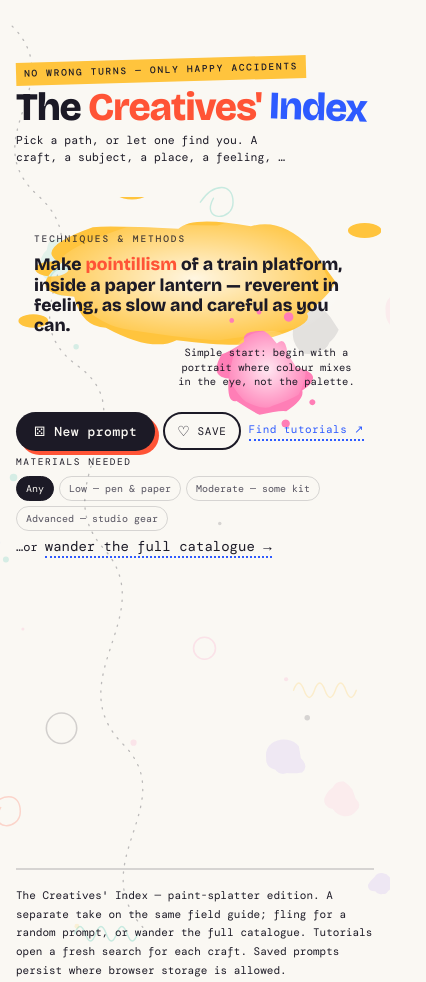
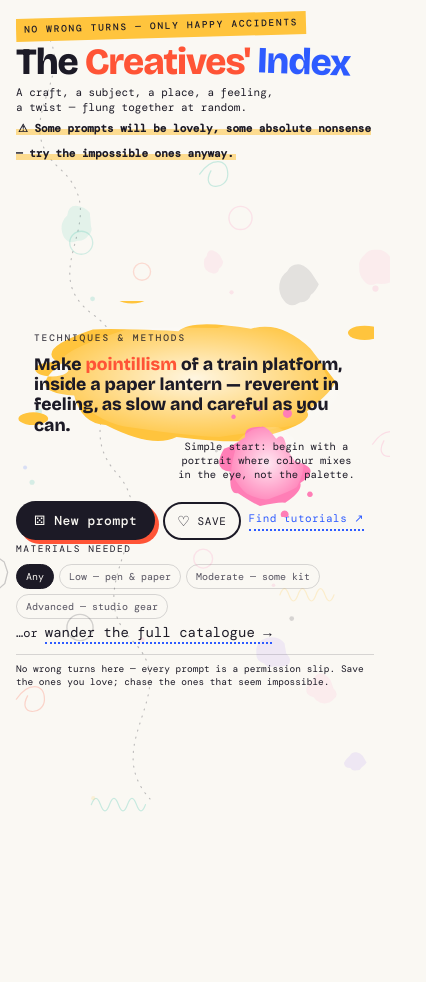
Before and after one commit to TKB789/CreativesIndex, a plain HTML site: page index.html in a window 390 px wide. Shown: the whole page, 426 px wide, since content can reach past the window. After the commit the page ends 844 px from the top, so only its background shows below. Drawn offline with nearby package versions, Linux system fonts and the light colour scheme.

Commit message:
Add files via upload

```diff
--- a/index.html
+++ b/index.html
@@ -41,6 +41,9 @@
     font-size:clamp(46px,12vw,100px);line-height:.92;letter-spacing:-.03em;margin:20px 0 0}
   h1 .a{color:var(--coral)}h1 .b{color:var(--blue);display:inline-block;transform:rotate(2deg)}
   .lede{font-size:15px;color:var(--ink-soft);max-width:48ch;margin-top:20px;line-height:1.65}
+  .lede b{color:var(--ink);font-weight:500;background:linear-gradient(transparent 60%, var(--gold) 60%);padding:0 2px}
+  .warn{font-size:14px;color:var(--ink);line-height:1.5;margin-top:10px;max-width:48ch;font-weight:500}
+  .warn::before{content:"⚠ ";color:var(--coral)}
 
   /* prompt on splatter */
   .stage{position:relative;padding:6px 0;display:flex;flex-direction:column;align-items:flex-start;gap:22px}
@@ -157,23 +160,30 @@
   .fav-pin .c{background:rgba(255,255,255,.28);border-radius:20px;padding:1px 8px;font-size:12px}
 
   .note{margin:40px 0 80px;font-size:12px;color:var(--ink-soft);line-height:1.7;border-top:2px solid var(--line);padding-top:16px}
+  .hero-foot{font-family:"DM Mono",monospace;font-size:12px;color:var(--ink-soft);line-height:1.6;
+    max-width:52ch;margin-top:14px;border-top:1.5px solid var(--line);padding-top:12px}
   @media (prefers-reduced-motion:reduce){*{animation:none!important;transition:none!important}}
 
   /* fit the hero (header + prompt + controls) in one mobile viewport */
   @media (max-width:600px){
+    .hero{height:100dvh;min-height:0;justify-content:space-between;
+      padding-top:12px;padding-bottom:14px;gap:0;overflow:hidden}
     .wrap{padding:0 16px}
-    header{padding:14px 0 0;min-height:auto}
+    header{padding:0;min-height:auto}
     .kicker{font-size:9.5px;padding:4px 8px}
-    h1{font-size:clamp(30px,10vw,46px);margin:8px 0 0;line-height:.9}
-    .lede{font-size:11.5px;margin-top:8px;line-height:1.45;max-width:40ch;
+    h1{font-size:clamp(28px,9.5vw,44px);margin:8px 0 0;line-height:.9}
+    .lede{font-size:11px;margin-top:6px;line-height:1.35;max-width:40ch;
       display:-webkit-box;-webkit-line-clamp:2;-webkit-box-orient:vertical;overflow:hidden}
-    .stage{margin:4px 0 0;gap:4px}
-    .splat-wrap{min-height:158px;max-width:100%}
+    .warn{font-size:11px;line-height:1.35;margin-top:6px;max-width:100%;font-weight:600;
+      background:linear-gradient(transparent 55%, rgba(255,196,61,.55) 55%);display:inline;padding:0 2px}
+    .warn::before{content:"⚠ "}
+    .stage{margin:0;gap:2px;flex:1;justify-content:center}
+    .splat-wrap{min-height:150px;max-width:100%}
     .splat{inset:-3% -2%;width:104%;height:106%}
     .prompt{padding:10px 18px;max-width:100%}
     .prompt .tag{font-size:9.5px}
     .prompt .line{font-size:clamp(16px,4.5vw,20px);line-height:1.16;margin-top:6px}
-    .hint-wrap{min-height:76px;max-width:215px;margin:-30px 0 0 auto}
+    .hint-wrap{min-height:72px;max-width:215px;margin:-30px 0 0 auto}
     .hint-splat{inset:-28% -24%;width:148%;height:156%}
     .hint{font-size:10.5px;padding:10px 14px;line-height:1.35}
     .actions{gap:8px;margin-top:2px}
@@ -184,16 +194,18 @@
     .levels-label{font-size:9.5px;margin-bottom:2px}
     .lvl{font-size:10px;padding:5px 9px}
     .fork{font-size:12px;margin-top:2px}
-    .note{margin:24px 0 50px;font-size:11px}
+    .hero-foot{font-size:9.5px;line-height:1.4;margin-top:8px;padding-top:8px;max-width:100%}
+    .note{display:none}
     .cat-filters .chip{font-size:1rem !important}
     .cat-filters .chip[data-cat="All"]{font-size:1.2rem !important}
   }
   /* very short screens: trim further */
   @media (max-width:600px) and (max-height:760px){
     .lede{-webkit-line-clamp:1}
-    .splat-wrap{min-height:140px}
-    .hint-wrap{min-height:66px;margin-top:-34px}
+    .splat-wrap{min-height:132px}
+    .hint-wrap{min-height:62px;margin-top:-34px}
     .prompt .line{font-size:clamp(15px,4.2vw,18px)}
+    h1{font-size:clamp(26px,9vw,40px)}
   }
 </style>
 </head>
@@ -207,7 +219,8 @@
   <header>
     <span class="kicker">No wrong turns — only happy accidents</span>
     <h1>The <span class="a">Creatives'</span> <span class="b">Index</span></h1>
-    <p class="lede">Pick a path, or let one find you. A craft, a subject, a place, a feeling, a twist — flung together at random. Some lovely, some absurd. Make the impossible ones anyway.</p>
+    <p class="lede">A craft, a subject, a place, a feeling, a twist — flung together at random.</p>
+    <p class="warn">Some prompts will be lovely, some absolute nonsense — try the impossible ones anyway.</p>
   </header>
 
   <div class="stage">
@@ -256,6 +269,7 @@
     </div>
 
     <div class="fork">…or <button id="openCat">wander the full catalogue →</button></div>
+    <p class="hero-foot">No wrong turns here — every prompt is a permission slip. Save the ones you love; chase the ones that seem impossible.</p>
   </div>
   </div><!-- /hero -->
 
@@ -277,8 +291,6 @@
     <div class="cat-count" id="catCount"></div>
     <div class="cat-grid" id="catGrid"></div>
   </section>
-
-  <p class="note">The Creatives' Index — paint-splatter edition. A separate take on the same field guide; fling for a random prompt, or wander the full catalogue. Tutorials open a fresh search for each craft. Saved prompts persist where browser storage is allowed.</p>
 </div>
 
 <script>
```
